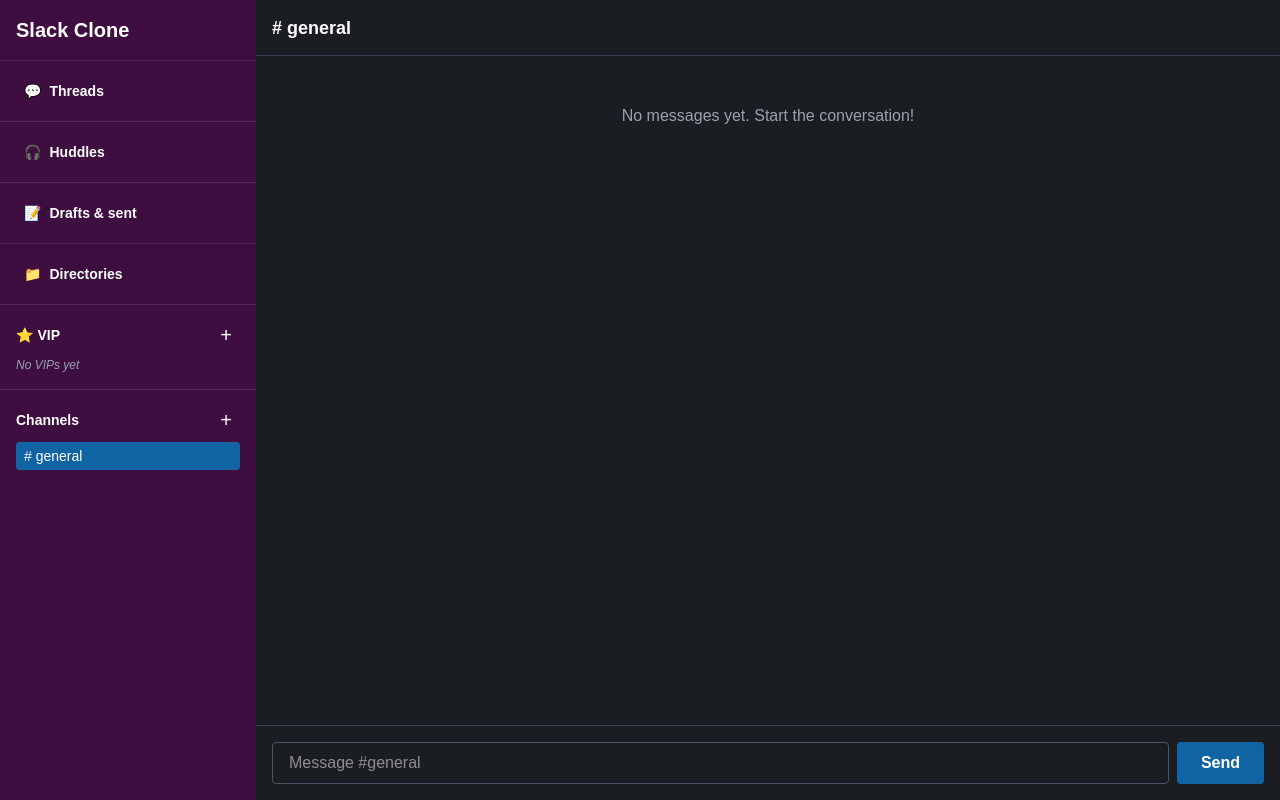
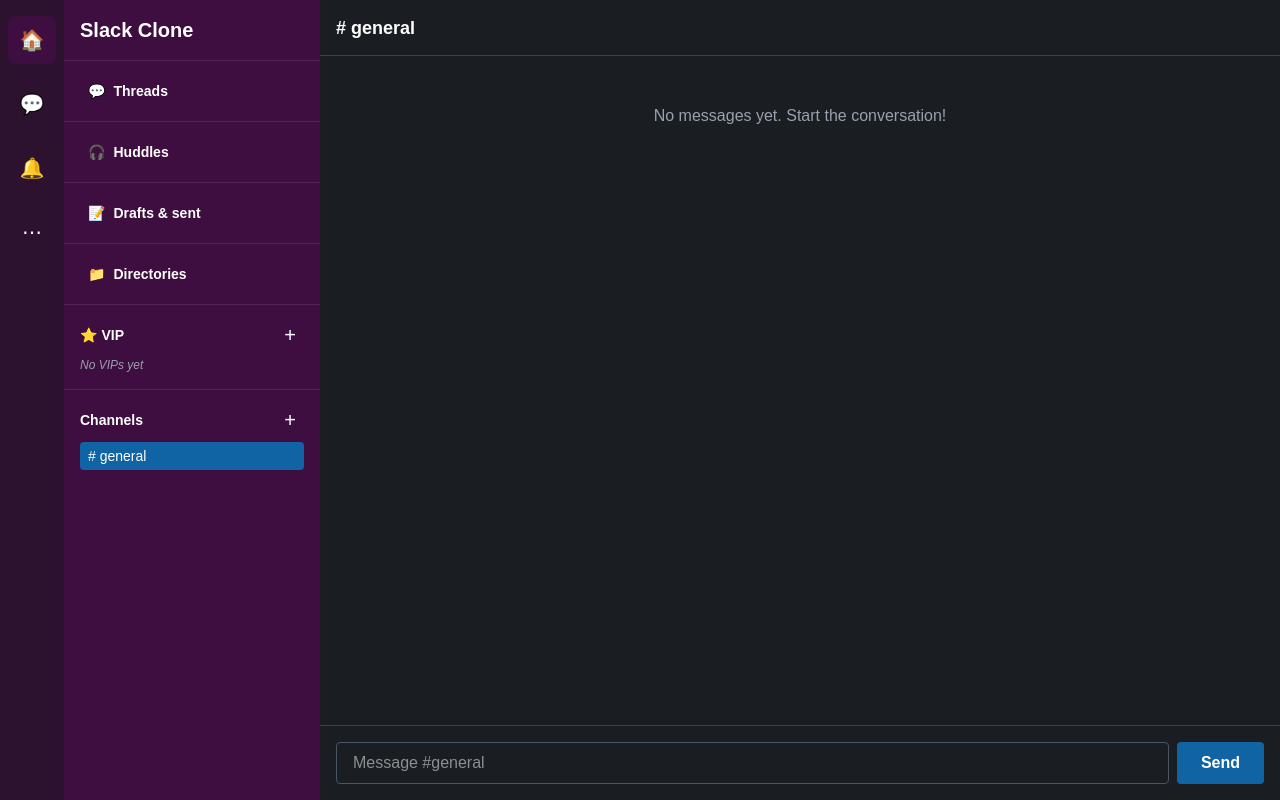
Before and after one commit to ns-test-org/slack-clone, a Next.js app in the folder packages/slack-clone/: page / in a window 1280 px wide. Built offline with nearby package versions, Linux system fonts and the light colour scheme.

Commit message:
AI chat session: Updated code and files

```diff
--- a/packages/slack-clone/src/app/page.tsx
+++ b/packages/slack-clone/src/app/page.tsx
@@ -25,6 +25,7 @@
   const [vipUsers, setVipUsers] = useState<string[]>([]);
   const [newVipName, setNewVipName] = useState('');
   const [showVipInput, setShowVipInput] = useState(false);
+  const [showMoreMenu, setShowMoreMenu] = useState(false);
 
   // Load from localStorage on mount
   useEffect(() => {
@@ -128,6 +129,40 @@
 
   return (
     <div className="flex h-screen bg-[#1a1d21] text-white">
+      {/* Left Navigation Column */}
+      <div className="w-16 bg-[#2d1230] flex flex-col items-center py-4 gap-4">
+        <button className="w-12 h-12 rounded-lg bg-[#3f0e40] hover:bg-[#522653] flex items-center justify-center text-xl">
+          🏠
+        </button>
+        <button className="w-12 h-12 rounded-lg hover:bg-[#3f0e40] flex items-center justify-center text-xl">
+          💬
+        </button>
+        <button className="w-12 h-12 rounded-lg hover:bg-[#3f0e40] flex items-center justify-center text-xl">
+          🔔
+        </button>
+        <div className="relative">
+          <button
+            onClick={() => setShowMoreMenu(!showMoreMenu)}
+            className="w-12 h-12 rounded-lg hover:bg-[#3f0e40] flex items-center justify-center text-xl"
+          >
+            ⋯
+          </button>
+          {showMoreMenu && (
+            <div className="absolute left-full ml-2 top-0 bg-[#1a1d21] border border-gray-700 rounded-lg shadow-lg py-2 w-48 z-50">
+              <button className="w-full text-left px-4 py-2 hover:bg-[#3f0e40] flex items-center gap-3">
+                <span>📁</span> Files
+              </button>
+              <button className="w-full text-left px-4 py-2 hover:bg-[#3f0e40] flex items-center gap-3">
+                <span>🕐</span> Later
+              </button>
+              <button className="w-full text-left px-4 py-2 hover:bg-[#3f0e40] flex items-center gap-3">
+                <span>🔧</span> Tools
+              </button>
+            </div>
+          )}
+        </div>
+      </div>
+
       {/* Sidebar */}
       <div className="w-64 bg-[#3f0e40] flex flex-col">
         <div className="p-4 border-b border-[#522653]">
```
